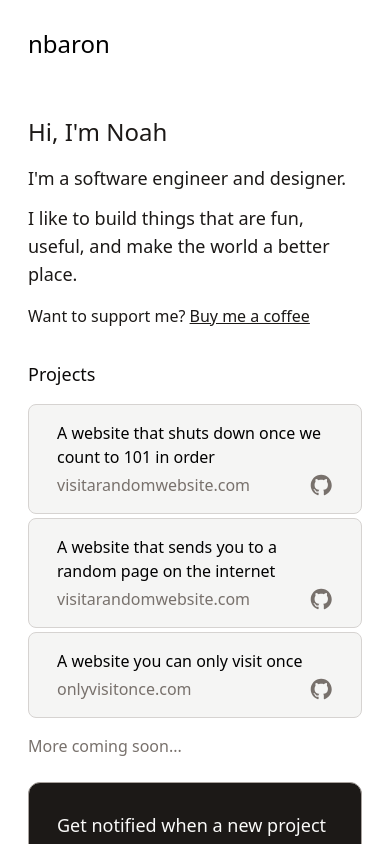
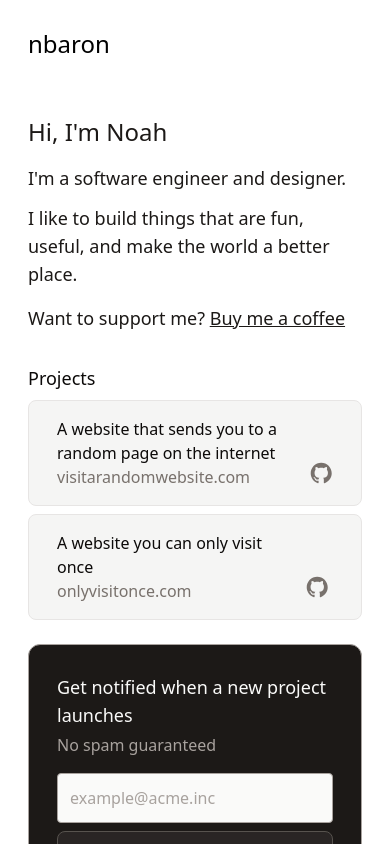
Before and after one commit to noahbaron91/nbaron, a Next.js app: page / in a window 390 px wide. Shown: the top 844 px of the page. Built offline with nearby package versions, Linux system fonts and the light colour scheme.

Commit message:
feat: responsive

```diff
--- a/src/app/layout.tsx
+++ b/src/app/layout.tsx
@@ -13,7 +13,9 @@ export default function RootLayout({
 }>) {
   return (
     <html lang='en'>
-      <body className='px-7 pt-7 pb-3'>{children}</body>
+      <body className='pt-7 pb-3 min-h-screen flex flex-col justify-between'>
+        {children}
+      </body>
     </html>
   );
 }
--- a/src/app/page.tsx
+++ b/src/app/page.tsx
@@ -1,10 +1,4 @@
-function Header() {
-  return (
-    <a className='font-medium text-2xl' href='/'>
-      nbaron
-    </a>
-  );
-}
+'use client';
 
 function GitHubIcon() {
   return (
@@ -14,89 +8,150 @@ function GitHubIcon() {
       viewBox='0 0 24 24'
       fill='none'
       xmlns='http://www.w3.org/2000/svg'
+      className='fill-inherit'
     >
       <path
         d='M12.2144 1.71484C6.41311 1.71484 1.71436 6.41359 1.71436 12.2148C1.71436 16.8611 4.71998 20.7855 8.89373 22.1767C9.41873 22.2686 9.61561 21.9536 9.61561 21.678C9.61561 21.4286 9.60248 20.6017 9.60248 19.7223C6.96436 20.208 6.28186 19.0792 6.07186 18.4886C5.95373 18.1867 5.44186 17.2548 4.99561 17.0055C4.62811 16.8086 4.10311 16.323 4.98248 16.3098C5.80936 16.2967 6.39998 17.0711 6.59686 17.3861C7.54186 18.9742 9.05123 18.528 9.65498 18.2523C9.74686 17.5698 10.0225 17.1105 10.3244 16.848C7.98811 16.5855 5.54686 15.6798 5.54686 11.6636C5.54686 10.5217 5.95373 9.57672 6.62311 8.84172C6.51811 8.57922 6.15061 7.50297 6.72811 6.05922C6.72811 6.05922 7.60748 5.78359 9.61561 7.13547C10.4556 6.89922 11.3481 6.78109 12.2406 6.78109C13.1331 6.78109 14.0256 6.89922 14.8656 7.13547C16.8737 5.77047 17.7531 6.05922 17.7531 6.05922C18.3306 7.50297 17.9631 8.57922 17.8581 8.84172C18.5275 9.57672 18.9344 10.5086 18.9344 11.6636C18.9344 15.693 16.48 16.5855 14.1437 16.848C14.5244 17.1761 14.8525 17.8061 14.8525 18.7905C14.8525 20.1948 14.8394 21.3236 14.8394 21.678C14.8394 21.9536 15.0362 22.2817 15.5612 22.1767C17.6457 21.473 19.457 20.1334 20.7401 18.3463C22.0233 16.5593 22.7138 14.4149 22.7144 12.2148C22.7144 6.41359 18.0156 1.71484 12.2144 1.71484Z'
-        fill='#78716C'
+        fill='inherit'
       />
     </svg>
   );
 }
 
+function ChevronRightIcon() {
+  return (
+    <svg
+      width='18'
+      height='18'
+      viewBox='0 0 18 18'
+      fill='none'
+      xmlns='http://www.w3.org/2000/svg'
+    >
+      <path
+        fillRule='evenodd'
+        clipRule='evenodd'
+        d='M6.21967 3.96967C6.51256 3.67678 6.98744 3.67678 7.28033 3.96967L11.7803 8.46967C12.0732 8.76256 12.0732 9.23744 11.7803 9.53033L7.28033 14.0303C6.98744 14.3232 6.51256 14.3232 6.21967 14.0303C5.92678 13.7374 5.92678 13.2626 6.21967 12.9697L10.1893 9L6.21967 5.03033C5.92678 4.73744 5.92678 4.26256 6.21967 3.96967Z'
+        fill='white'
+      />
+    </svg>
+  );
+}
+
+function Card({
+  url,
+  githubURL,
+  title,
+  domain,
+}: {
+  url: string;
+  githubURL: string;
+  title: string;
+  domain: string;
+}) {
+  return (
+    <button
+      onClick={() => {
+        window.open(url, '_blank');
+      }}
+      className='bg-gray-100 text-left lg:gap-20 items-center flex lg:items-center gap-1 border border-gray-200 justify-between rounded-lg px-7 py-4 lg:h-26'
+    >
+      <div className='flex flex-col'>
+        <h4 className='text-gray-950 lg:text-lg'>{title}</h4>
+        <p className='text-gray-500 text-left'>{domain}</p>
+      </div>
+      <a
+        onClick={(e) => e.stopPropagation()}
+        href={githubURL}
+        className='w-8 h-8 flex items-center justify-center self-end hover:fill-gray-900 fill-gray-500'
+        target='_blank'
+      >
+        <GitHubIcon />
+      </a>
+    </button>
+  );
+}
+
 export default function Home() {
   return (
-    <main>
-      <Header />
+    <>
+      <div className='flex flex-col flex-1 pb-12'>
+        <a className='px-7 font-medium text-2xl' href='/'>
+          nbaron
+        </a>
+        <div className='flex flex-col justify-between flex-1'>
+          <main className='flex flex-col gap-0 mx-7 md:mx-auto md:w-3/4'>
             <section className='mt-14'>
               <div className='flex flex-col gap-4 text-gray-900'>
-          <h1 className='text-2xl text-gray-900 font-medium'>
+                <h1 className='text-2xl text-gray-900 font-medium md:text-4xl'>
                   Hi, I{"'"}m Noah
                 </h1>
                 <div className='flex flex-col gap-3 text-lg'>
                   <p>I{"'"}m a software engineer and designer.</p>
                   <p>
-              I like to build things that are fun, useful, and make the world a
-              better place.
+                    I like to build things that are fun, useful, and make the
+                    world a better place.
                   </p>
                 </div>
-          <p>
+                <p className='text-lg'>
                   Want to support me?{' '}
-            <a className='underline' href='https://buymeacoffee.com/noahbaron'>
+                  <a
+                    className='underline'
+                    target='_blank'
+                    href='https://buymeacoffee.com/noahbaron'
+                  >
                     Buy me a coffee
                   </a>
                 </p>
               </div>
             </section>
-      <section className='mt-8 flex-col flex gap-4'>
+            <section className='mt-8 flex-col flex gap-2'>
               <h3 className='text-lg text-gray-950 font-medium'>Projects</h3>
-        <div className='flex flex-col gap-1'>
-          <div className='bg-gray-100 flex flex-col gap-1 border border-gray-300 rounded-lg px-7 py-4'>
-            <h4>A website that shuts down once we count to 101 in order</h4>
-            <div className='flex items-center justify-between'>
-              <p className='text-gray-500'>visitarandomwebsite.com</p>
-              <GitHubIcon />
+              <div className='grid grid-cols-1 gap-2 sm:grid-cols-2'>
+                <Card
+                  domain='visitarandomwebsite.com'
+                  githubURL='https://github.com/noahbaron91/visitarandomwebsite'
+                  title='A website that sends you to a random page on the internet'
+                  url='https://visitarandomwebsite.com/'
+                />
+                <Card
+                  domain='onlyvisitonce.com'
+                  githubURL='https://github.com/noahbaron91/onlyvisitonce'
+                  title='A website you can only visit once'
+                  url='https://onlyvisitonce.com/'
+                />
               </div>
+            </section>
+          </main>
         </div>
-          <div className='bg-gray-100 flex flex-col gap-1 border border-gray-300 rounded-lg px-7 py-4'>
-            <h4>A website that sends you to a random page on the internet</h4>
-            <div className='flex items-center justify-between'>
-              <p className='text-gray-500'>visitarandomwebsite.com</p>
-              <GitHubIcon />
-            </div>
-          </div>
-          <div className='bg-gray-100 flex flex-col gap-1 border border-gray-300 rounded-lg px-7 py-4'>
-            <h4>A website you can only visit once</h4>
-            <div className='flex items-center justify-between'>
-              <p className='text-gray-500'>onlyvisitonce.com</p>
-              <GitHubIcon />
-            </div>
-          </div>
-        </div>
-        <p className='text-gray-500'>More coming soon...</p>
-      </section>
-      <section className='my-6 bg-gray-900 border flex flex-col gap-4 px-7 py-7 border-gray-400 rounded-xl'>
+        <section className='mx-7 md:mx-auto md:w-3/4 my-6 lg:flex-row lg:justify-between bg-gray-900 lg:items-center border flex flex-col gap-4 px-7 py-7 border-gray-400 rounded-xl'>
           <div className='flex flex-col gap-1'>
             <h4 className='text-gray-50 font-medium text-lg'>
               Get notified when a new project launches
             </h4>
             <p className='text-gray-400'>No spam guaranteed</p>
           </div>
+          <div className='relative'>
             <input
-          className='focus:outline-none rounded px-3 py-3 border border-gray-400 bg-gray-50 w-full'
+              className='lg:w-80 lg:rounded-lg lg:h-[60px] lg:px-4 focus:outline-none rounded px-3 py-3 border border-gray-400 bg-gray-50 w-full'
               placeholder='example@acme.inc'
             />
-        <button className='text-center text-gray-50 bg-gray-800 border border-gray-600 rounded-lg py-3'>
-          Submit
+            <button className='lg:absolute mt-2 lg:mt-0 lg:top-1/2 lg:-translate-y-1/2 lg:flex w-full lg:items-center lg:justify-center lg:right-5 lg:w-7 lg:h-7 text-center text-gray-50 bg-gray-800 border border-gray-600 rounded-lg py-3'>
+              <span className='lg:hidden'>Submit</span>
+              <div className='lg:block hidden'>
+                <ChevronRightIcon />
+              </div>
             </button>
+          </div>
         </section>
-      <div className='flex items-center gap-3'>
+      </div>
+      <footer className='flex items-center gap-3 px-7'>
         <a href='https://github.com/noahbaron91' target='_blank'>
           GitHub
         </a>
         <a href='https://x.com/noahthebaron' target='_blank'>
           Twitter
         </a>
-      </div>
-    </main>
+      </footer>
+    </>
   );
 }
```
Lines whose indentation alone changed are shown as unchanged.
